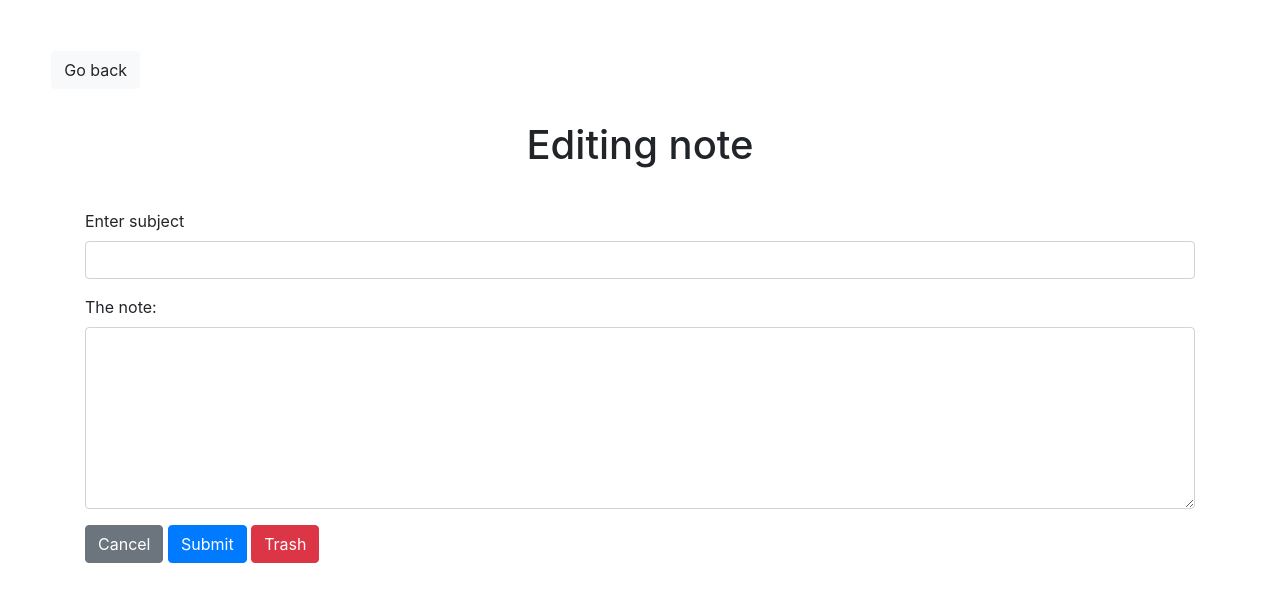
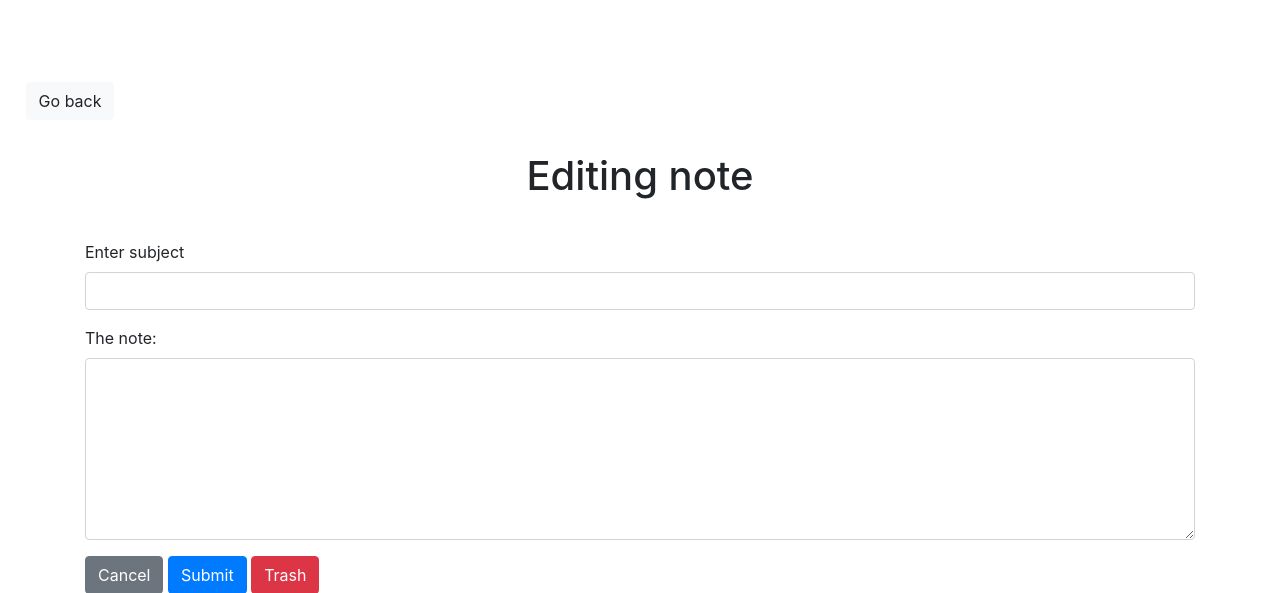
Before and after one commit to Andreasgdp/NoteSort, a Flask app: template app/templates/edit_note.html in a window 1280 px wide. Shown: the part 56-649 px from the top of the page. Run offline with Flask 2, Linux system fonts and the light colour scheme; the template is opened without the code that fills it, so the values that code supplies are empty; some libraries are stand-ins or nearby versions.

Commit message:
Fix back btn after fixed navbar

```diff
--- a/app/static/main.css
+++ b/app/static/main.css
@@ -52,8 +52,8 @@ a.custom-card, a.custom-card:hover {
 }
 
 .back-btn {
-  margin-left: 4%;
-  margin-top: 4%;
+  margin-left: 2%;
+  margin-top: calc(56px + 2%);
 }
 
 .class-heading {
```
